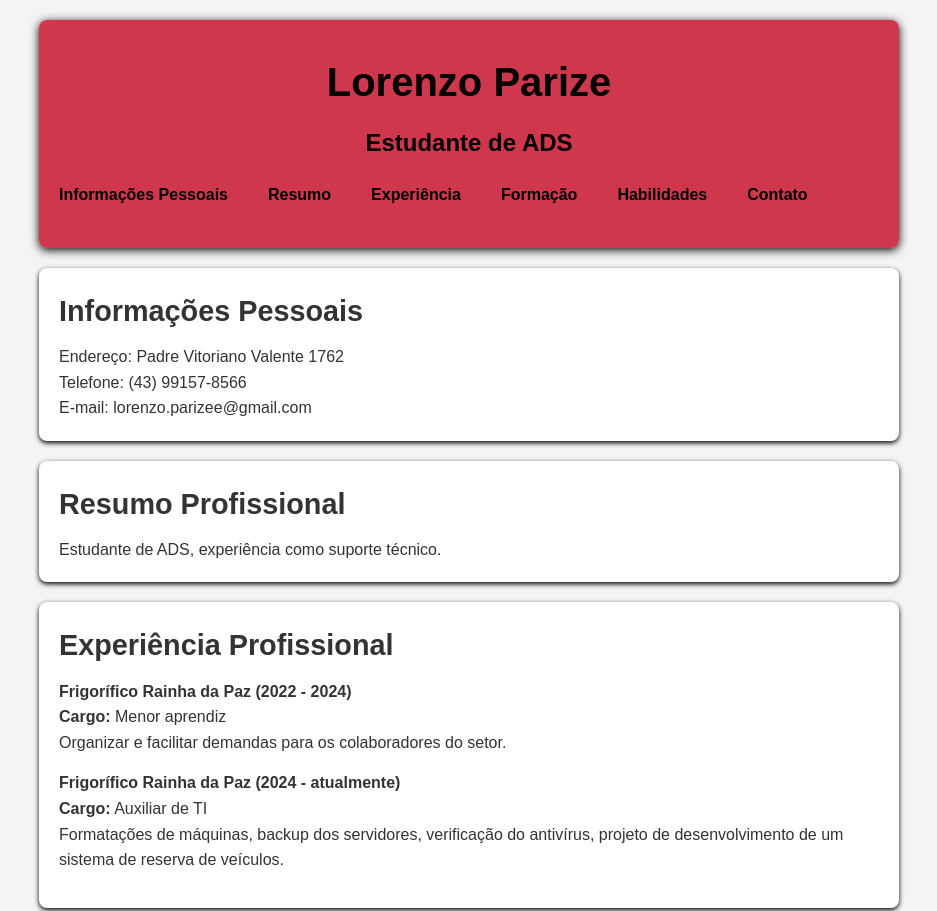
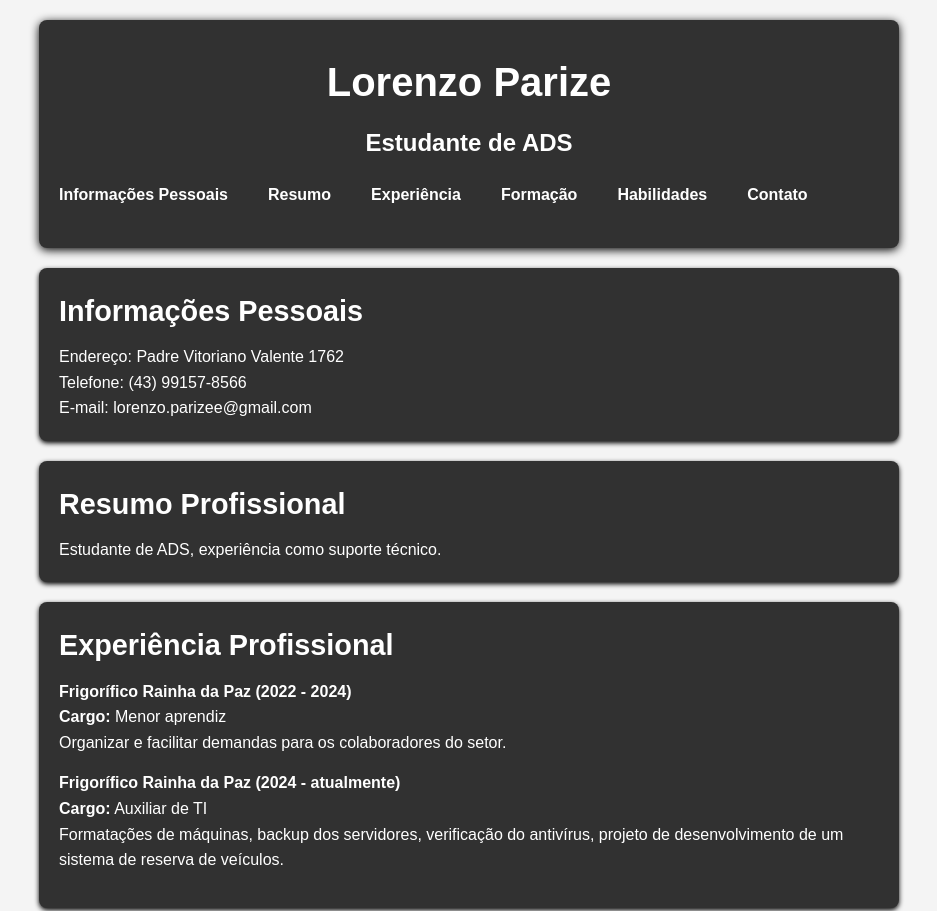
Before and after one commit to lorenzoparize/Pagina-pessoal, a plain HTML site: page index.html in a window 1280 px wide. Shown: the top 911 px of the page, without its empty margins (171-1108 px from the left). Drawn offline with Linux system fonts and the light colour scheme.

Commit message:
Add files via upload

```diff
--- a/index.html
+++ b/index.html
@@ -73,8 +73,8 @@
   <section id="contato">
     <h3>Contato e Redes Sociais</h3>
     <p>Você pode me encontrar nas seguintes plataformas:</p>
-    <a href="https://www.linkedin.com/in/lorenzo-parize/" target="_blank"><img src="linkedin-icon.png" alt="LinkedIn"></a>
-    <a href="https://github.com/lorenzoparize" target="_blank"><img src="github-icon.png" alt="GitHub"></a>
+    <a href="https://www.linkedin.com/in/lorenzo-parize/" target="_blank"><img src="174857.png" alt="LinkedIn"></a>
+    <a href="https://github.com/lorenzoparize" target="_blank"><img src="25231.png" alt="GitHub"></a>
   </section>
 
 </body>
--- a/style.css
+++ b/style.css
@@ -9,7 +9,7 @@
   body {
     font-family: Arial, sans-serif;
     line-height: 1.6;
-    color: #333;
+    color: #ffffff;
     background-color: #f4f4f4;
     padding: 20px;
     animation: fadeInDown 1.5s ease-in-out forwards;
@@ -18,8 +18,8 @@
   /* Estilização do Header */
   header {
     text-align: center;
-    background-color: #c50b24ce;
-    color: rgb(0, 0, 0);
+    background: rgb(49, 49, 49);
+    color: rgb(255, 255, 255);
     padding: 30px 0;
     border-radius: 8px;
     box-shadow: 0 2px 10px rgba(0, 0, 0, 1);
@@ -44,7 +44,7 @@
   }
 
   nav ul li a {
-    color: rgb(0, 0, 0);
+    color: rgb(255, 255, 255);
     text-decoration: none;
     font-weight: bold;
   }
@@ -55,7 +55,7 @@
 
   /* Estilização das Seções */
   section {
-    background: rgb(255, 255, 255);
+    background: rgb(49, 49, 49);
     margin: 20px 0;
     padding: 20px;
     border-radius: 8px;
@@ -68,7 +68,7 @@
   h3 {
     margin-bottom: 10px;
     font-size: 1.8em;
-    color: #333;
+    color: #ffffff;
   }
 
   /* Estilização da Experiência Profissional */
@@ -135,7 +135,7 @@
 
   /* Efeito hover nos links */
   a:hover {
-    color: #0099ff;
+    color: #ffffff;
     transition: color 0.2s ease-in-out;
   }
 
```
Also changed, not shown: 174857.png (added), 25231.png (added).
